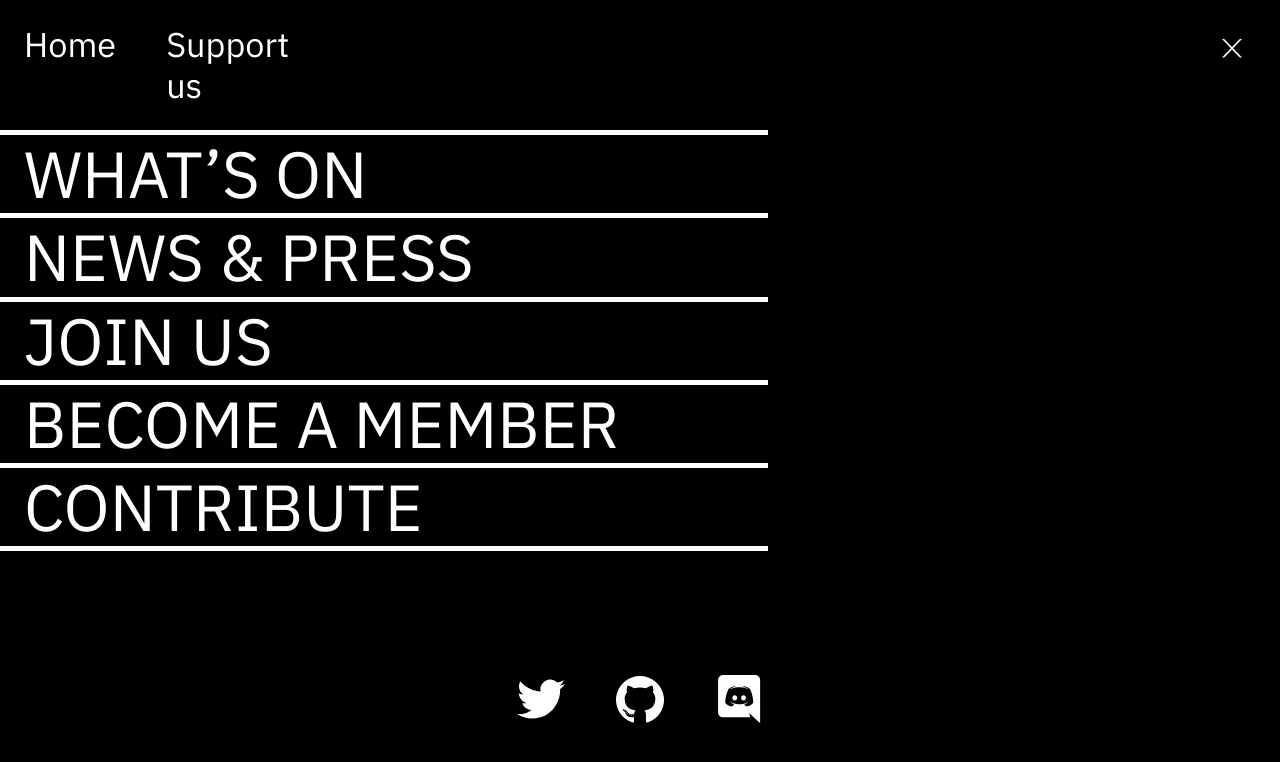
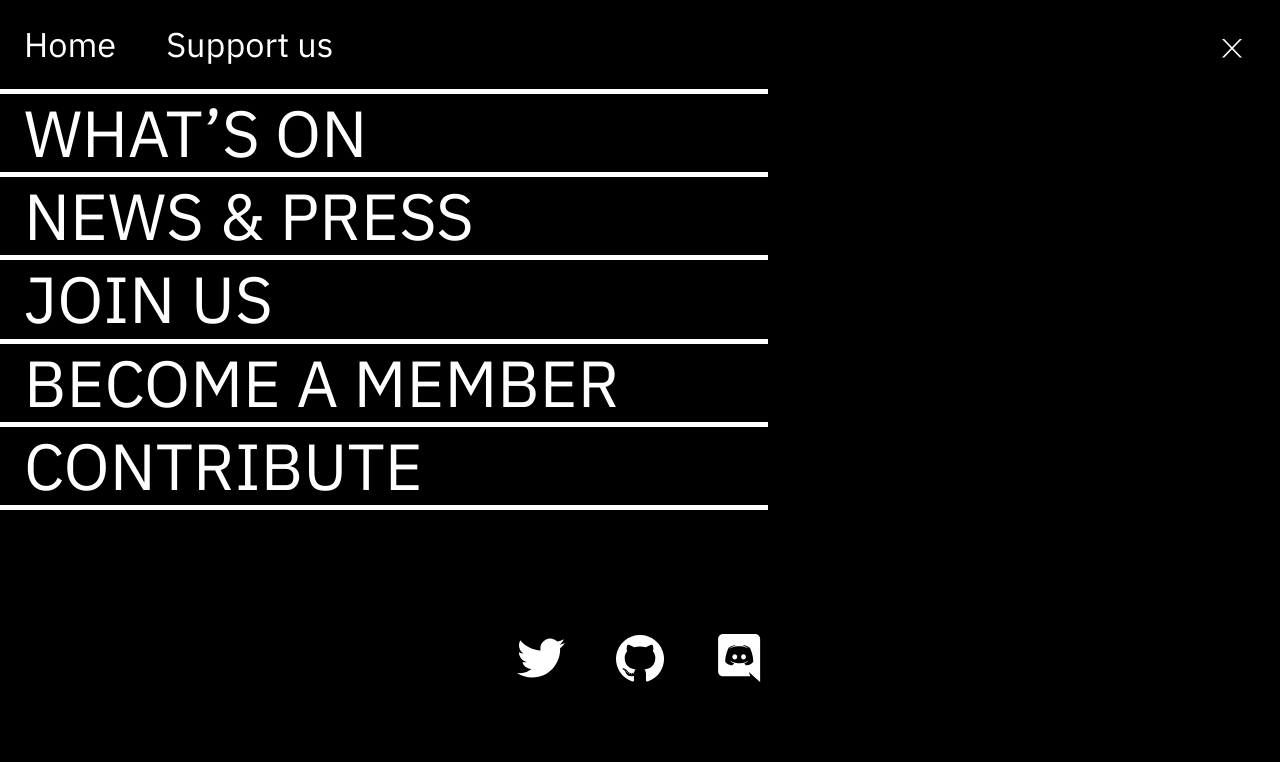
Before and after one commit to status-im/culture-site, a React app: page /example in a window 1280 px wide. Both pictures are taken after a click on the button 1232 px from the left and 50 px from the top of the page. Shown: the top 762 px of the page. Built offline with nearby package versions, Linux system fonts and the light colour scheme.

Commit message:
Fix top menu navigation

```diff
--- a/src/components/page/Menu.tsx
+++ b/src/components/page/Menu.tsx
@@ -11,11 +11,9 @@ export function Menu() {
   return (
     <NavigationMenu>
       <TopNavigation>
-        <TopNavLinks>
-          <TopLink to="/">Home</TopLink>
-          <TopLink to="/support">Support us</TopLink>
-          <Dropdown></Dropdown>
-        </TopNavLinks>
+        <TopLink to="/">Home</TopLink>
+        <TopLink to="/support">Support us</TopLink>
+        <Dropdown></Dropdown>
       </TopNavigation>
       <Navigation>
         <NavLinks>
@@ -63,10 +61,6 @@ const TopNavigation = styled.div`
   width: 100%;
   color: ${Colors.White};
   padding: 24px;
-`
-
-const TopNavLinks = styled.div`
-  display: flex;
 `
 
 const TopLink = styled(Link)`
```
